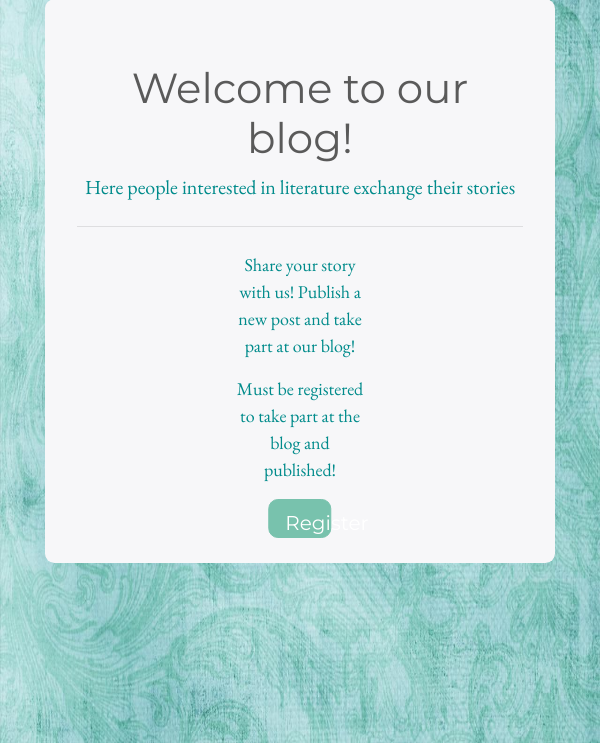
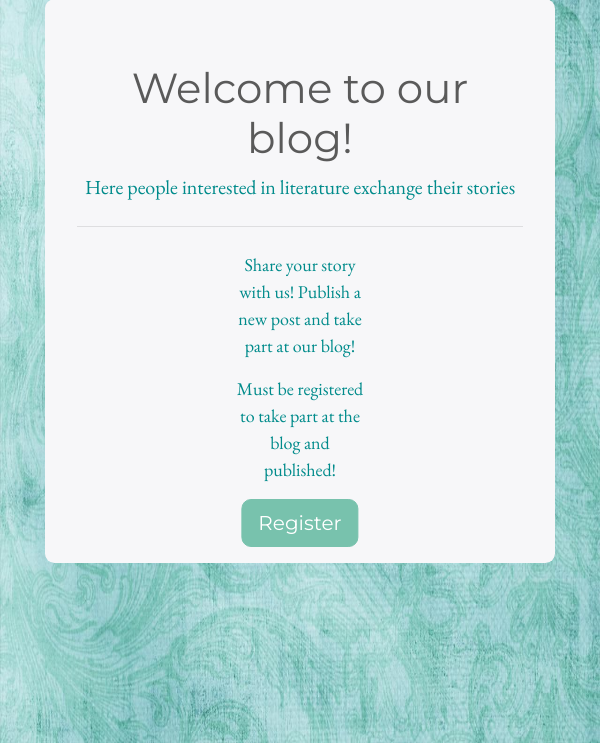
Before and after one commit to vukan-markovic/Book_evaluator, a Flask app: page /blog in a window 600 px wide. Shown: the part 57-800 px from the top of the page. Run offline with Flask 2, Linux system fonts and the light colour scheme; data that the repository does not hold is empty; some libraries are stand-ins or nearby versions.

Commit message:
Update styles.css

```diff
--- a/static/styles.css
+++ b/static/styles.css
@@ -161,11 +161,6 @@ input[type]:focus {
     background-size: 100% 100%;
     background-repeat: repeat-y;
   }
-
-  .blogButton {
-    width: 40%;
-    height: 16%;
-  }
 }
 
 /* Small devices (portrait tablets and large phones, 600px and up) */
@@ -174,9 +169,4 @@ input[type]:focus {
     background-size: 100% 100%;
     background-repeat: repeat-y;
   }
-
-  .blogButton {
-    width: 40%;
-    height: 16%;
-  }
 }
```
